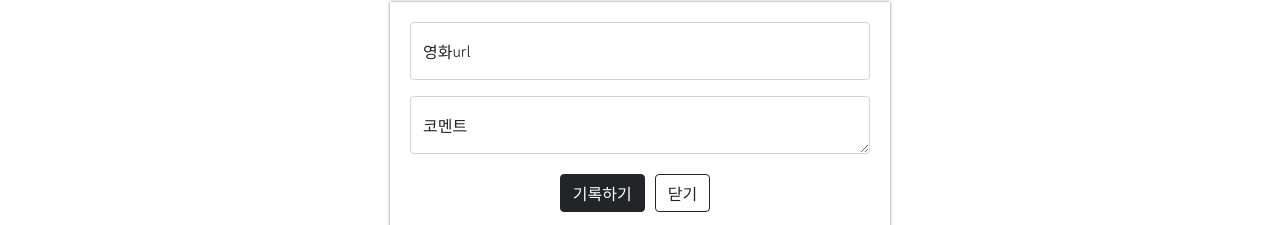
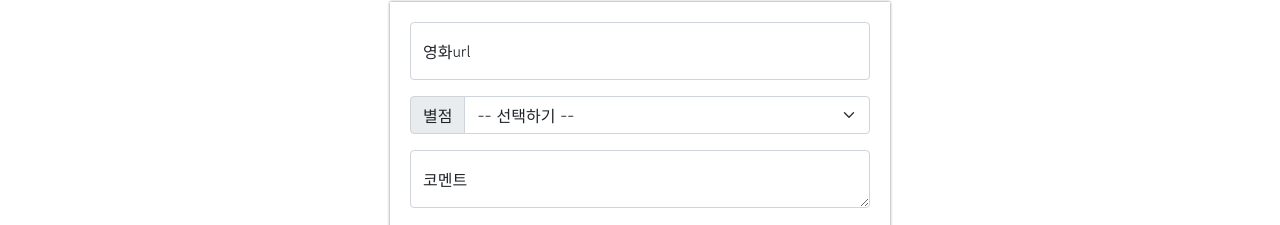
Before and after one commit to ellias17/mypage, a plain HTML site: page index.html in a window 1280 px wide. Shown: the part 268-493 px from the top of the page. Drawn offline with nearby package versions, Linux system fonts and the light colour scheme.

Commit message:
Update index.html

```diff
--- a/index.html
+++ b/index.html
@@ -104,10 +104,27 @@
             <input type="email" class="form-control" id="floatingInput" placeholder="name@example.com">
             <label for="floatingInput">영화url</label>
         </div>
+
+        <div class="input-group mb-3">
+            <label class="input-group-text" for="inputGroupSelect01">별점</label>
+            <select class="form-select" id="inputGroupSelect01">
+                <option selected>-- 선택하기 --</option>
+                <option value="1">⭐</option>
+                <option value="2">⭐⭐</option>
+                <option value="3">⭐⭐⭐</option>
+                <option value="4">⭐⭐⭐⭐</option>
+                <option value="5">⭐⭐⭐⭐⭐</option>
+            </select>
+            </select>
+        </div>
+
+
+
         <div class="form-floating">
             <textarea class="form-control" placeholder="Leave a comment here" id="floatingTextarea"></textarea>
             <label for="floatingTextarea">코멘트</label>
         </div>
+
         <div class="mybtn">
             <button type="button" class="btn btn-dark">기록하기</button>
             <button type="button" class="btn btn-outline-dark">닫기</button>
@@ -168,5 +185,3 @@
         </div>
     </div>
 </body>
-
-</html>
```
